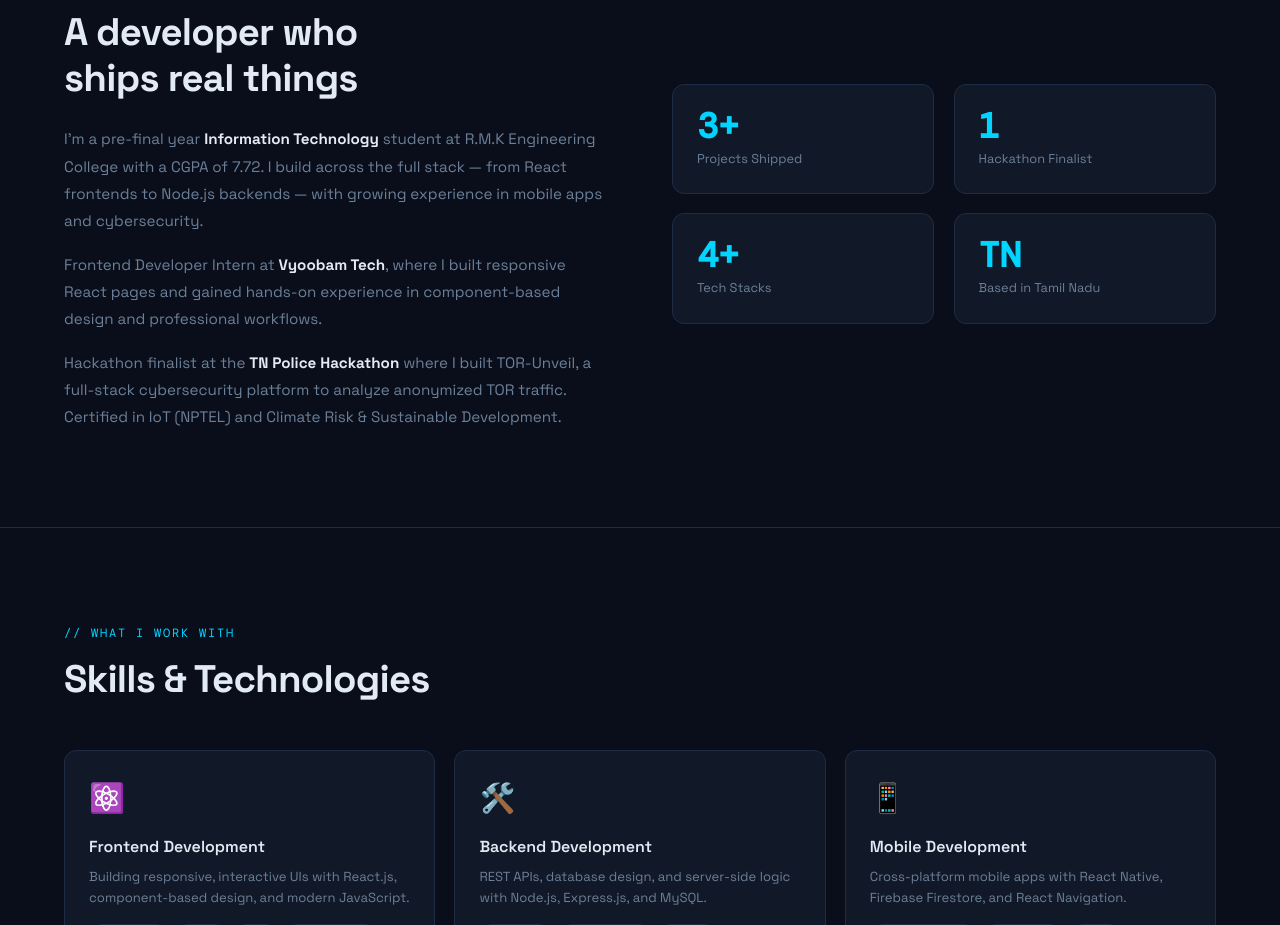
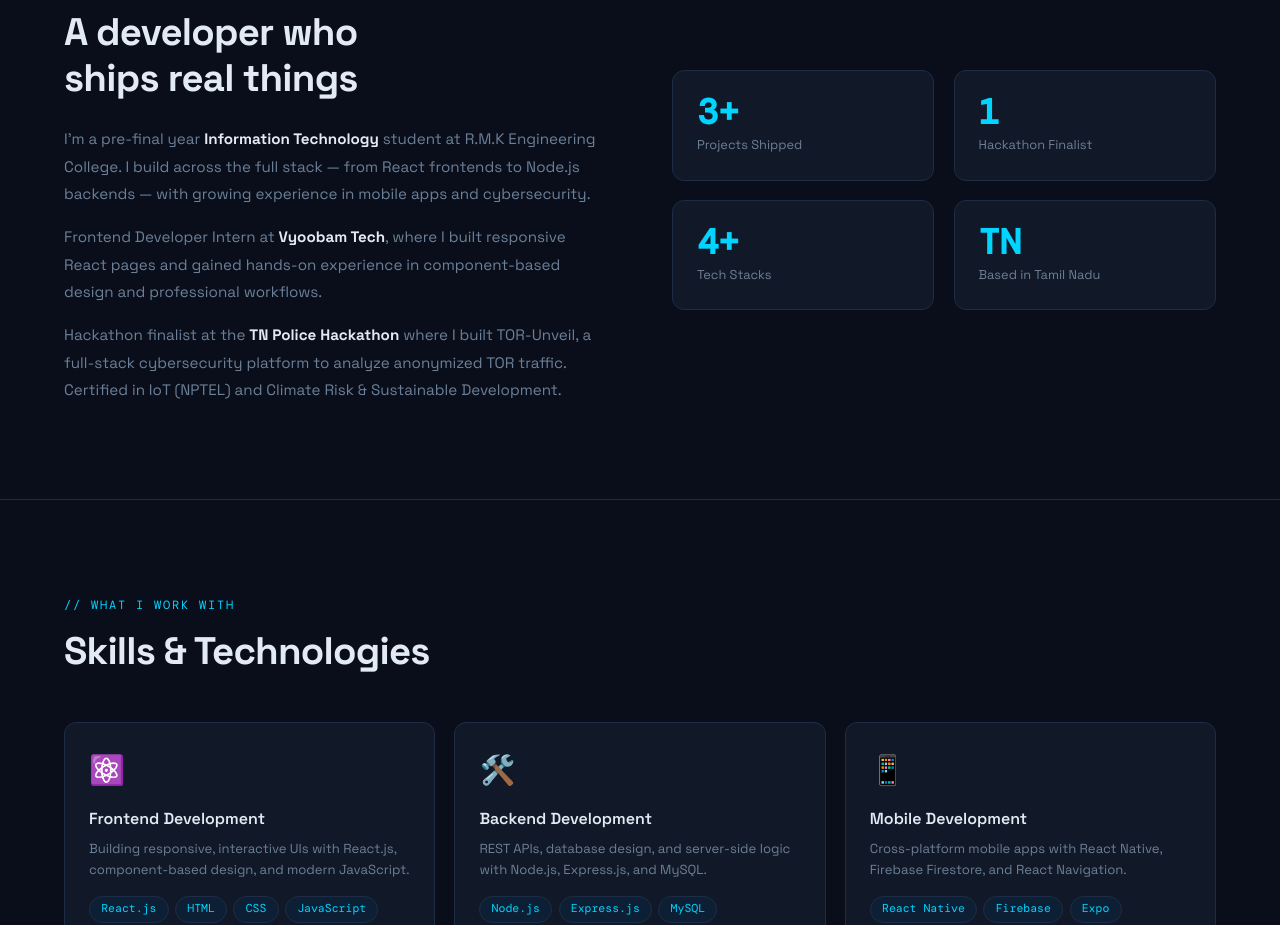
Before and after one commit to HarishE34/Portfolio_personal, a React app in the folder portfolio/: page / in a window 1280 px wide. Shown: the part 920-1845 px from the top of the page. Built offline with nearby package versions, Linux system fonts and the light colour scheme; the HTML template or start-up script is replaced by a standard one.

Commit message:
by harish

```diff
--- a/portfolio/src/data.js
+++ b/portfolio/src/data.js
@@ -9,7 +9,7 @@ export const DATA = {
   cgpa: "7.72",
 
   about: [
-    `I'm a pre-final year <strong>Information Technology</strong> student at R.M.K Engineering College with a CGPA of 7.72. I build across the full stack — from React frontends to Node.js backends — with growing experience in mobile apps and cybersecurity.`,
+    `I'm a pre-final year <strong>Information Technology</strong> student at R.M.K Engineering College. I build across the full stack — from React frontends to Node.js backends — with growing experience in mobile apps and cybersecurity.`,
     `Frontend Developer Intern at <strong>Vyoobam Tech</strong>, where I built responsive React pages and gained hands-on experience in component-based design and professional workflows.`,
     `Hackathon finalist at the <strong>TN Police Hackathon</strong> where I built TOR-Unveil, a full-stack cybersecurity platform to analyze anonymized TOR traffic. Certified in IoT (NPTEL) and Climate Risk & Sustainable Development.`,
   ],
```
